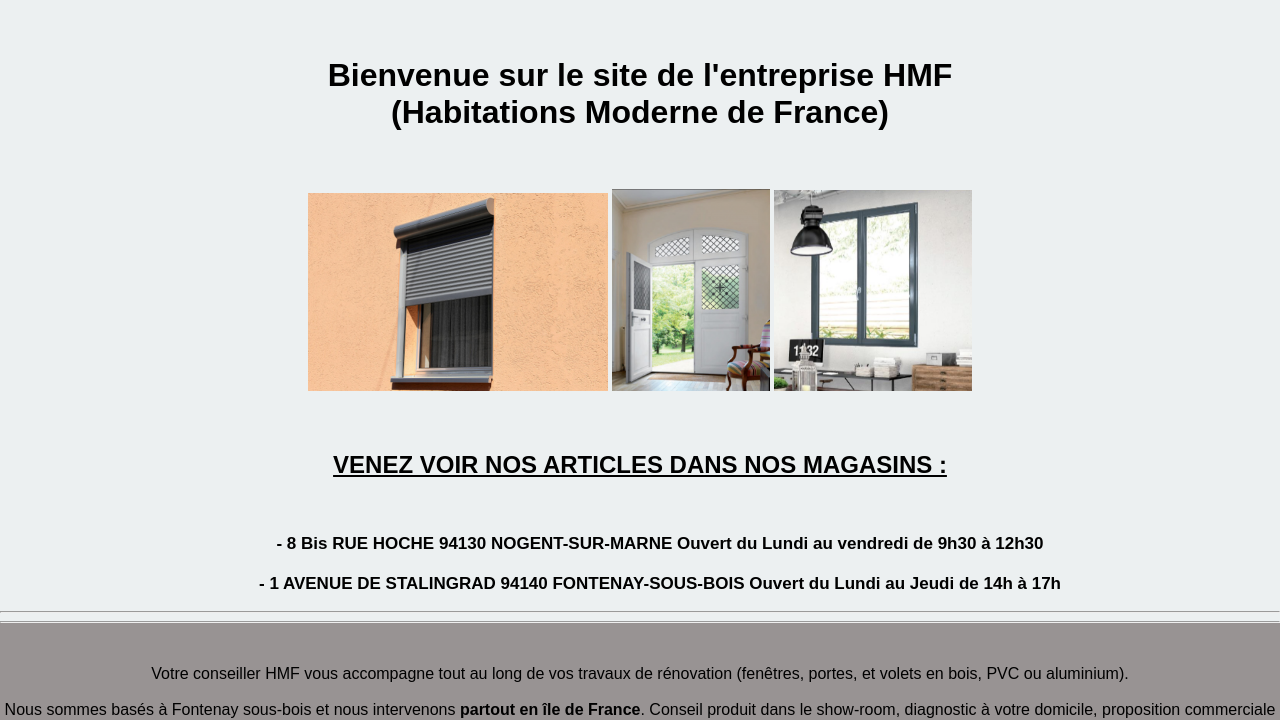
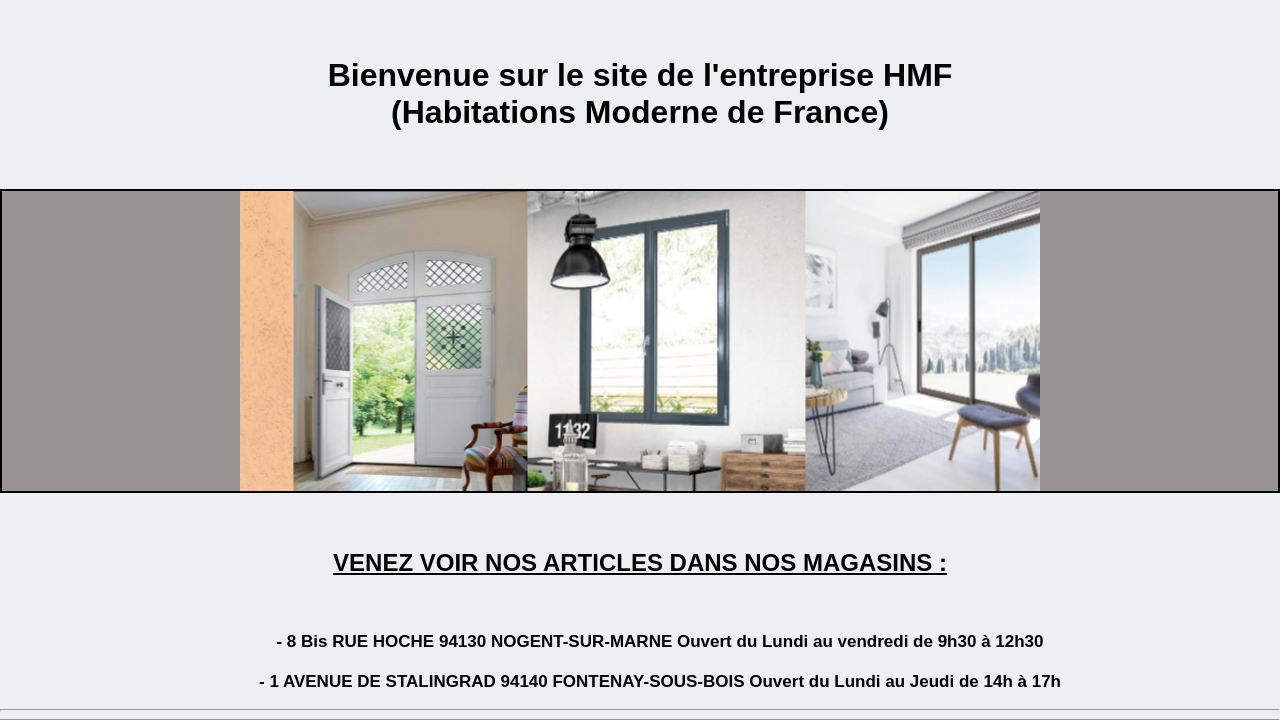
Before and after one commit to Clement945/Projet-Fen-tre-et-porte-, a PHP site: page / in a window 1280 px wide. Shown: the part 80-800 px from the top of the page. Run offline with PHP 8.4, Linux system fonts and the light colour scheme.

Commit message:
3ème commit

```diff
--- a/index.php
+++ b/index.php
@@ -46,10 +46,16 @@
     <br/>
     <br/>
 
-    <div class="image-container">
-    <img src="./image/volets-300x198.png" title="image volets" alt="image volets" id="image4"/>
-    <img src="./image/porte-PVC-entréé-décor-234x300.png" title="Image porte PVC" alt="image HMF" id="image2"/>
-    <img src="./image/fenetre-aluminium-décor.png" title="image fenetre aluminium" alt="image fenetre aluminium" id="image3"/>
+<div id="image-coulissant2">
+    <div id="image-coulissant">
+        <div class="image-container">
+        <img src="./image/volets-300x198.png" title="image volets" alt="image volets" id="image4"/>
+        <img src="./image/porte-PVC-entréé-décor-234x300.png" title="Image porte PVC" alt="image HMF" id="image2"/>
+        <img src="./image/fenetre-aluminium-décor.png" title="image fenetre aluminium" alt="image fenetre aluminium" id="image3"/>
+        <img src="./image/baies_vitrees2.png" title="image baies vitrées" alt="image baies vitrées" id="image7"/>
+        <img src="./image/porte_en_bois.png" title="image porte en bois" alt="image porte en bois" id="image8"/>
+        </div>
+    </div>
 </div>
 
     <br/>
@@ -210,14 +216,18 @@ Avec nous, gagnez en confort, en sécurité, en isolation et en design. </p>
 
 </br>
 
+
+
 </br>
+
+<p id="index"><a href="#">Cliquez-ici pour remonter</a></p>
 
 </br>
 
 
 <footer>
         <p id="footer">
-            &copy; <a href="mentions_legalesv2.pdf" target="_blank">Mentions légales</a> - <a href="politique_de_confidentialite.pdf" target="_blank">Politique de confidentialité</a> - <a href="gestion_des_cookies.pdf" target="_blank">Gestion des cookies</a> - <a href="droitimage.pdf" target="_blank">Droit à l'image</a>
+            &copy; <a href="mentions_legales.pdf" target="_blank">Mentions légales</a> - <a href="politique_de_confidentialite.pdf" target="_blank">Politique de confidentialité</a> - <a href="gestion_des_cookies.pdf" target="_blank">Gestion des cookies</a> - <a href="droitimage.pdf" target="_blank">Droit à l'image</a>
         </p>
     </footer>
 
--- a/style/style.css
+++ b/style/style.css
@@ -1,3 +1,7 @@
+html{
+    scroll-behavior: smooth;  /*met en animation en mode lisse */
+}
+
 body {
     background-color: #ecf0f1;
     font-family: Arial, sans-serif;
@@ -70,6 +74,7 @@ nav li:hover .sub-menu {
     background-color: #ffffff; /* Couleur de fond du sous-menu */
     border: 1px solid #000000; /* Bordure du sous-menu */
     box-shadow: 0 4px 8px rgba(0, 0, 0, 0.1); /* Ombre du sous-menu */
+    z-index: 1;
 }
 
 .sub-menu a {
@@ -84,17 +89,54 @@ nav li:hover .sub-menu {
 h1{
     text-align: center;
 }
-
+/*
 #image2{
     width: 12.3%;
 }
 
 #image3{
     width: 15.5%;
+} */
+
+#image-coulissant2{
+    display: flex;
+    justify-content: center;
+    align-items: center;
+    background-color: rgb(152, 147, 147);
+    border: 2px solid #000000
+
 }
 
+
 .image-container {
-    text-align: center;
+    display: flex;
+    animation-duration: 20s;
+    animation-name: mesImages;
+    animation-iteration-count: infinite;
+}
+
+
+#image-coulissant{
+    width: 800px;
+    overflow: auto;
+}
+
+@keyframes mesImages {
+    0%{
+        transform: translateX(0);
+    }
+    25% {
+        transform: translateX(-550px);
+    }
+    50% {
+        transform: translateX(0);
+    }
+    75% {
+        transform: translateX(0);
+    }
+    100% {
+        transform: translateX(0);
+    }
 }
 
 #image4, #image2, #image3, #image6 {
@@ -179,6 +221,22 @@ h1{
     background-color: #2980b9;
 }
 
+#index{
+    text-align: center;
+}
+
+#index a {
+    color: #000000;
+    border: 1px solid #000000; /* Ajoute une bordure de 1 pixel de large autour du lien */
+    padding: 5px 10px; /* Ajoute du padding pour un aspect visuel agréable */
+    text-decoration: none; /* Supprime la soulignement par défaut du lien */
+}
+
+#index a:hover {
+    background-color: #000000; /* Change la couleur de fond lors du survol */
+    color: #ffffff; /* Change la couleur du texte lors du survol */
+}
+
 
 /* footer (bas de page) */
 
```
Also changed, not shown: image/baies_vitrees2.png (added), image/porte_en_bois.png (added), 4 other files.
